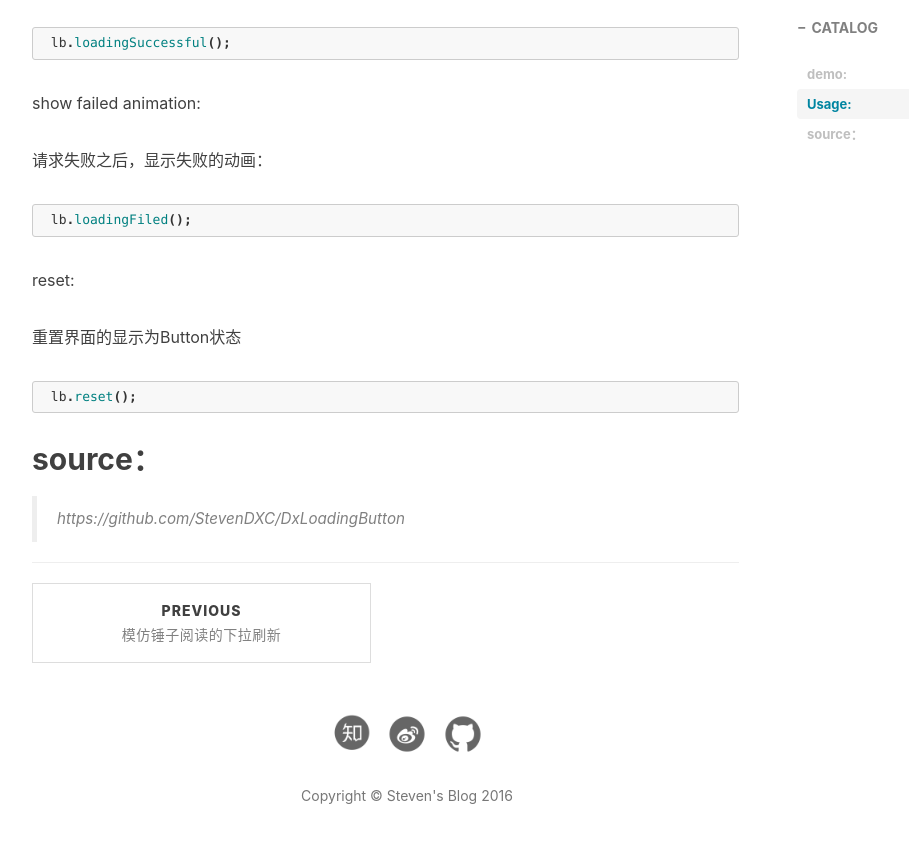
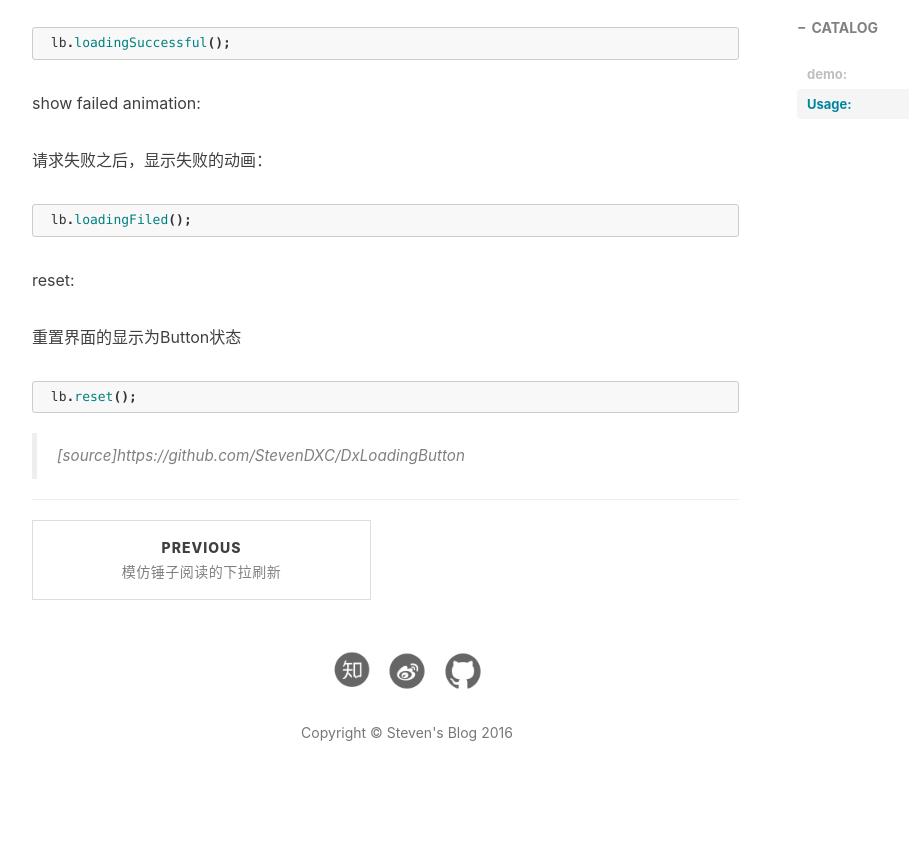
Before and after one commit to StevenDXC/Blog, a Jekyll site: the page built from _posts/2016-09-13-LoadingButton.md, in a window 1280 px wide and 900 px high, scrolled down 1825 px. Shown: the top 843 px of the window, without its empty margins (233-1142 px from the left). Built offline with Jekyll 4.4.1, drawn with Linux system fonts in a browser that asks for light colours; nearby versions of some CDN libraries; Markdown is read by kramdown in place of the engine named in the settings; comment, search, counter and statistics services are not loaded.

Commit message:
Update 2016-09-13-LoadingButton.md

````diff
--- a/_posts/2016-09-13-LoadingButton.md
+++ b/_posts/2016-09-13-LoadingButton.md
@@ -67,6 +67,5 @@ reset:
  lb.reset();
 ```
 
-source：
----
->https://github.com/StevenDXC/DxLoadingButton
+
+>[source]https://github.com/StevenDXC/DxLoadingButton
````
